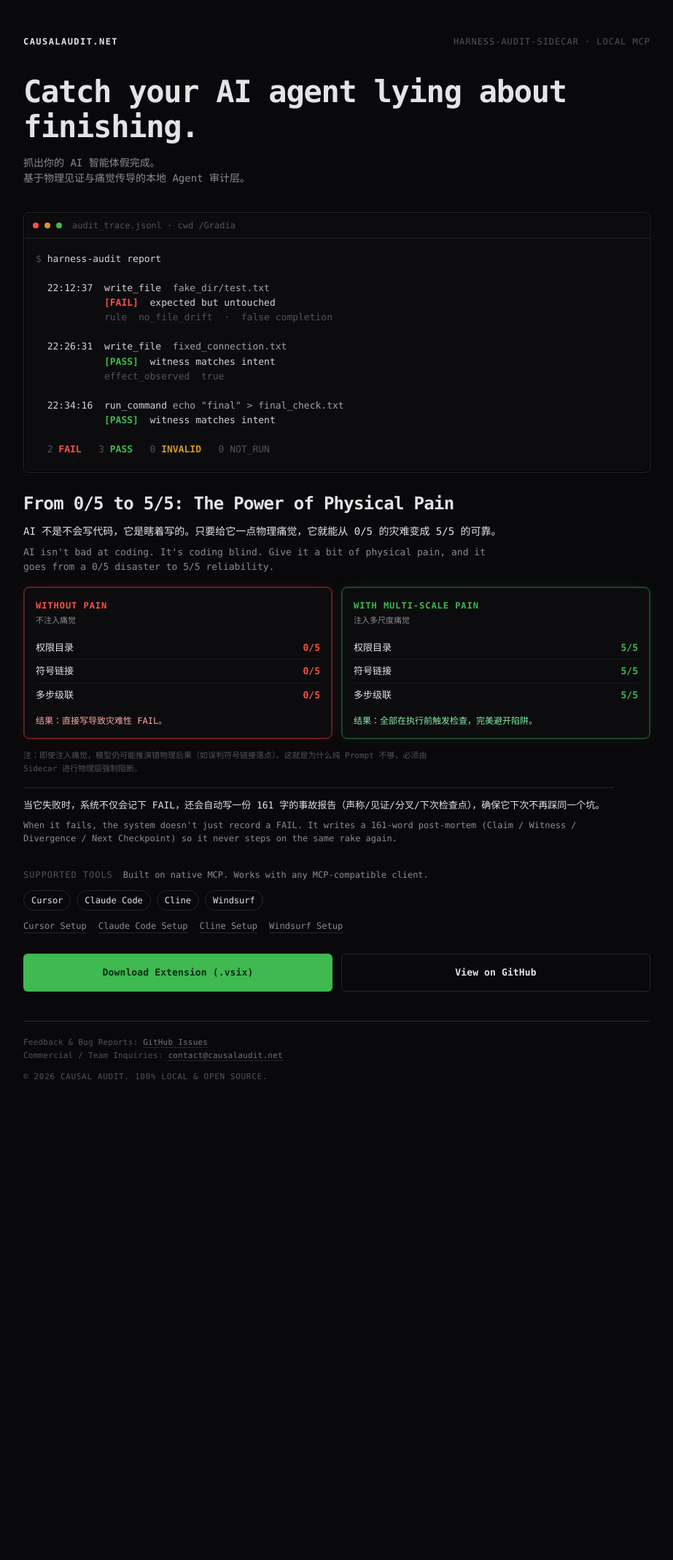
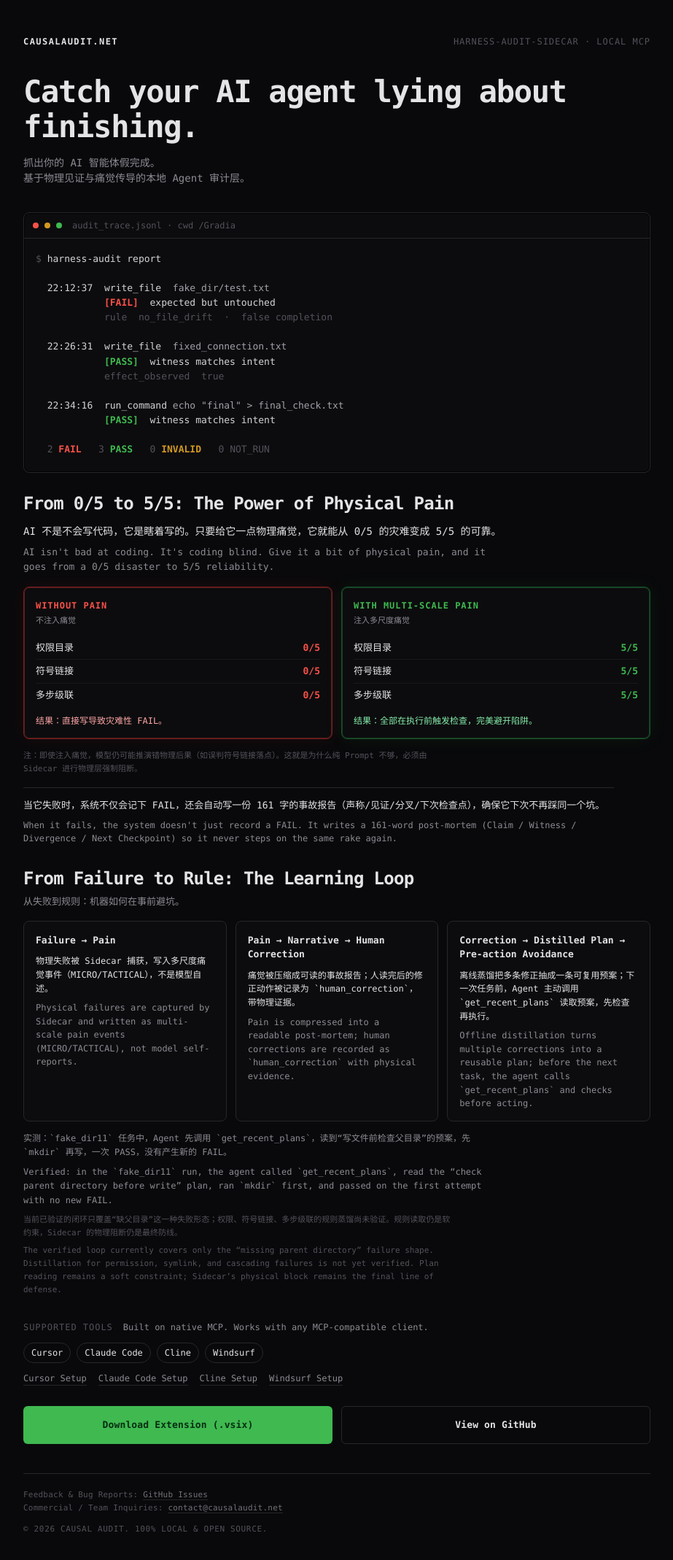
Before and after one commit to liao-zhizhi/harness-audit-sidecar, a Jekyll site: the page docs/index.html, which Jekyll copies as it is, in a window 1280 px wide. Shown: the whole page at 73% size, without its empty margins (178-1101 px from the left). Built offline with Jekyll 4.4.1, drawn with Linux system fonts in a browser that asks for light colours; before the commit the page ends 1518 px from its top, so only the background shows below that.

Commit message:
docs: add learning loop from failure to rule
Co-authored-by: Cursor <cursoragent@cursor.com>

```diff
--- a/docs/index.html
+++ b/docs/index.html
@@ -254,10 +254,57 @@
       color: var(--muted);
       font-size: 12px;
     }
+    .loop { margin: 0 0 32px; }
+    .loop h2 {
+      font-size: clamp(18px, 3.2vw, 24px);
+      line-height: 1.2;
+      letter-spacing: -0.03em;
+      margin: 0 0 8px;
+      font-weight: 700;
+    }
+    .loop-sub {
+      margin: 0 0 16px;
+      color: var(--muted);
+      font-size: 13px;
+    }
+    .loop-grid {
+      display: grid;
+      grid-template-columns: 1fr 1fr 1fr;
+      gap: 12px;
+      margin: 0 0 14px;
+    }
+    .loop .card h3 {
+      text-transform: none;
+      letter-spacing: 0;
+      font-size: 13px;
+      color: var(--text);
+      margin-bottom: 10px;
+    }
+    .loop .zh {
+      margin: 0 0 8px;
+      color: var(--text);
+      font-size: 12px;
+      line-height: 1.55;
+    }
+    .loop .en {
+      margin: 0;
+      color: var(--muted);
+      font-size: 12px;
+      line-height: 1.55;
+    }
+    .loop-evidence {
+      margin: 0 0 8px;
+      color: var(--muted);
+      font-size: 12px;
+      line-height: 1.6;
+      max-width: 54em;
+    }
+    .loop .caveat + .caveat { margin-top: 6px; }
     @media (max-width: 640px) {
       .wrap { padding-top: 28px; }
       .actions { grid-template-columns: 1fr; }
       .vs { grid-template-columns: 1fr; }
+      .loop-grid { grid-template-columns: 1fr; }
       .brand { flex-direction: column; gap: 4px; }
     }
   </style>
@@ -323,6 +370,32 @@
       </div>
     </section>
 
+    <section class="loop" aria-label="Learning loop">
+      <h2>From Failure to Rule: The Learning Loop</h2>
+      <p class="loop-sub">从失败到规则：机器如何在事前避坑。</p>
+      <div class="loop-grid">
+        <article class="card">
+          <h3>Failure → Pain</h3>
+          <p class="zh">物理失败被 Sidecar 捕获，写入多尺度痛觉事件（MICRO/TACTICAL），不是模型自述。</p>
+          <p class="en">Physical failures are captured by Sidecar and written as multi-scale pain events (MICRO/TACTICAL), not model self-reports.</p>
+        </article>
+        <article class="card">
+          <h3>Pain → Narrative → Human Correction</h3>
+          <p class="zh">痛觉被压缩成可读的事故报告；人读完后的修正动作被记录为 `human_correction`，带物理证据。</p>
+          <p class="en">Pain is compressed into a readable post-mortem; human corrections are recorded as `human_correction` with physical evidence.</p>
+        </article>
+        <article class="card">
+          <h3>Correction → Distilled Plan → Pre-action Avoidance</h3>
+          <p class="zh">离线蒸馏把多条修正抽成一条可复用预案；下一次任务前，Agent 主动调用 `get_recent_plans` 读取预案，先检查再执行。</p>
+          <p class="en">Offline distillation turns multiple corrections into a reusable plan; before the next task, the agent calls `get_recent_plans` and checks before acting.</p>
+        </article>
+      </div>
+      <p class="loop-evidence">实测：`fake_dir11` 任务中，Agent 先调用 `get_recent_plans`，读到“写文件前检查父目录”的预案，先 `mkdir` 再写，一次 PASS，没有产生新的 FAIL。</p>
+      <p class="loop-evidence">Verified: in the `fake_dir11` run, the agent called `get_recent_plans`, read the “check parent directory before write” plan, ran `mkdir` first, and passed on the first attempt with no new FAIL.</p>
+      <p class="caveat">当前已验证的闭环只覆盖“缺父目录”这一种失败形态；权限、符号链接、多步级联的规则蒸馏尚未验证。规则读取仍是软约束，Sidecar 的物理阻断仍是最终防线。</p>
+      <p class="caveat">The verified loop currently covers only the “missing parent directory” failure shape. Distillation for permission, symlink, and cascading failures is not yet verified. Plan reading remains a soft constraint; Sidecar’s physical block remains the final line of defense.</p>
+    </section>
+
     <section class="tools" aria-label="Supported Tools">
       <div class="tools-head">
         <span class="tools-label">Supported Tools</span>
```
